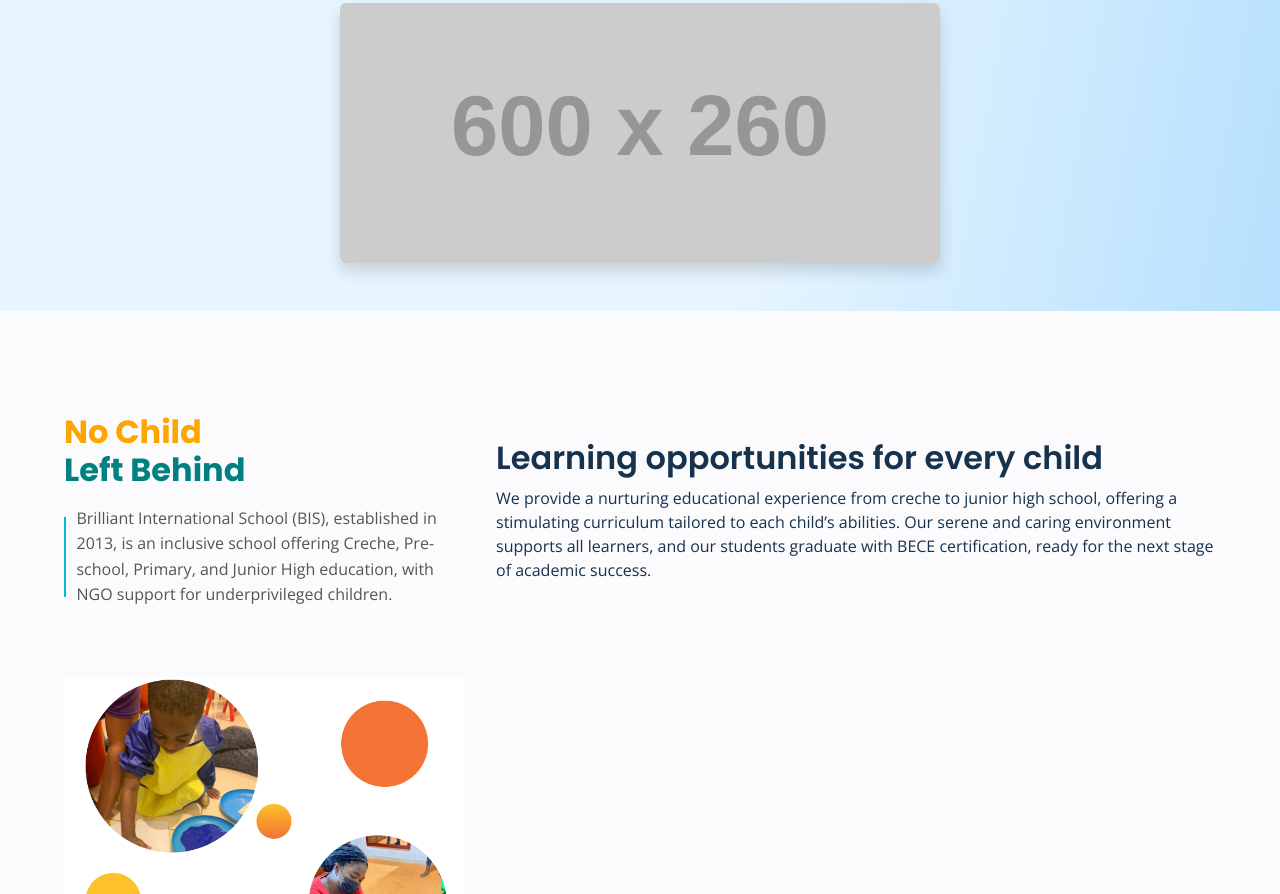
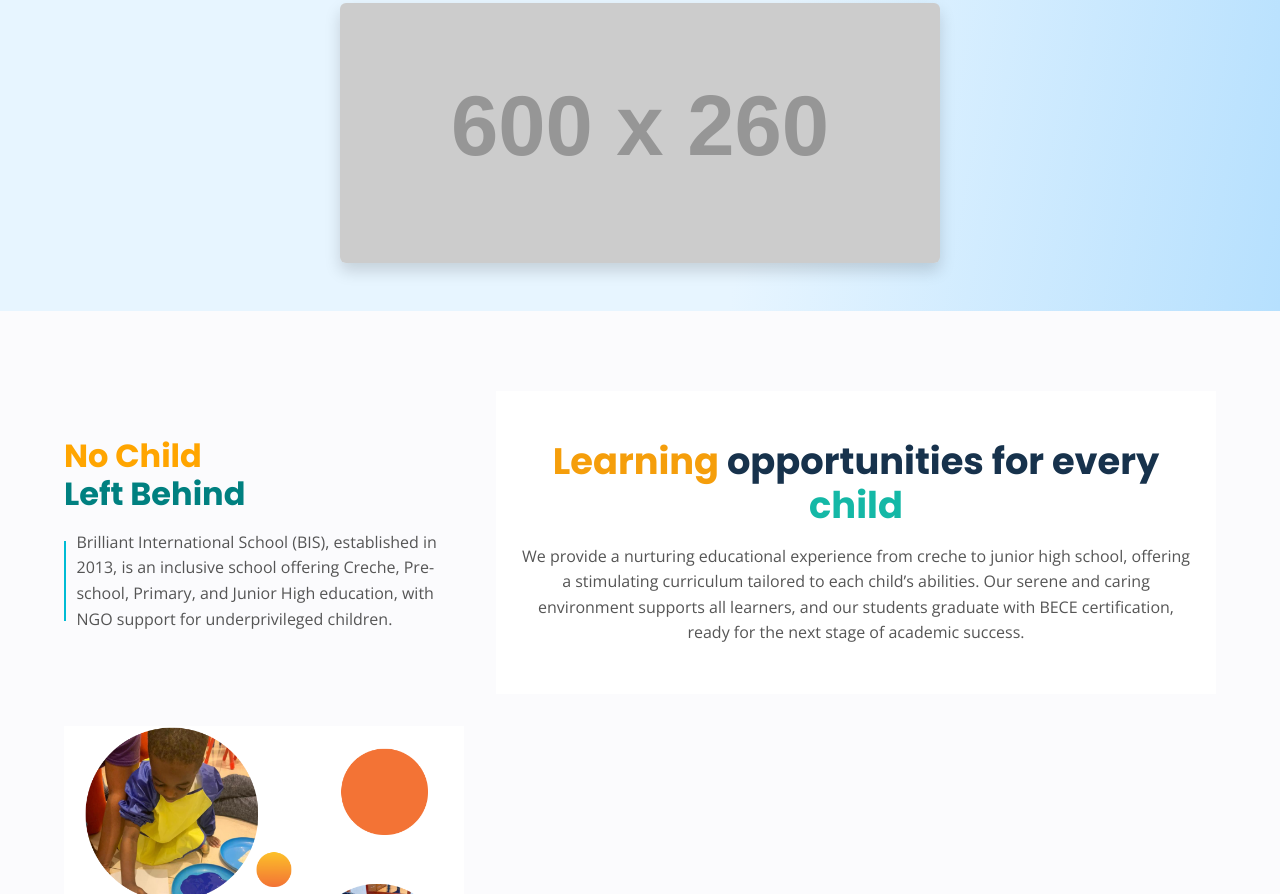
Before and after one commit to leaksw1/scool, a plain HTML site: page index.html in a window 1280 px wide. Shown: the part 396-1290 px from the top of the page. Drawn offline with nearby package versions, Linux system fonts and the light colour scheme; placeholder pictures from the web are drawn by us.

Commit message:
Update main.css

```diff
--- a/css/main.css
+++ b/css/main.css
@@ -133,3 +133,34 @@
     text-align: center;
   }
 }
+
+
+/*secion 3*/
+
+.learning-section {
+  padding: 3rem 1.5rem;
+  text-align: center;
+  background: #fff;
+}
+
+.learning-content h2 {
+  font-size: 2.3rem;
+  margin-bottom: 1rem;
+  font-weight: 700;
+}
+
+.learning-content .highlight-orange {
+  color: #f59e0b; /* Amber-500 */
+}
+
+.learning-content .highlight-teal {
+  color: #14b8a6; /* Teal-500 */
+}
+
+.learning-content p {
+  font-size: 1rem;
+  color: #555;
+  line-height: 1.6;
+  max-width: 700px;
+  margin: 0 auto;
+}
```
